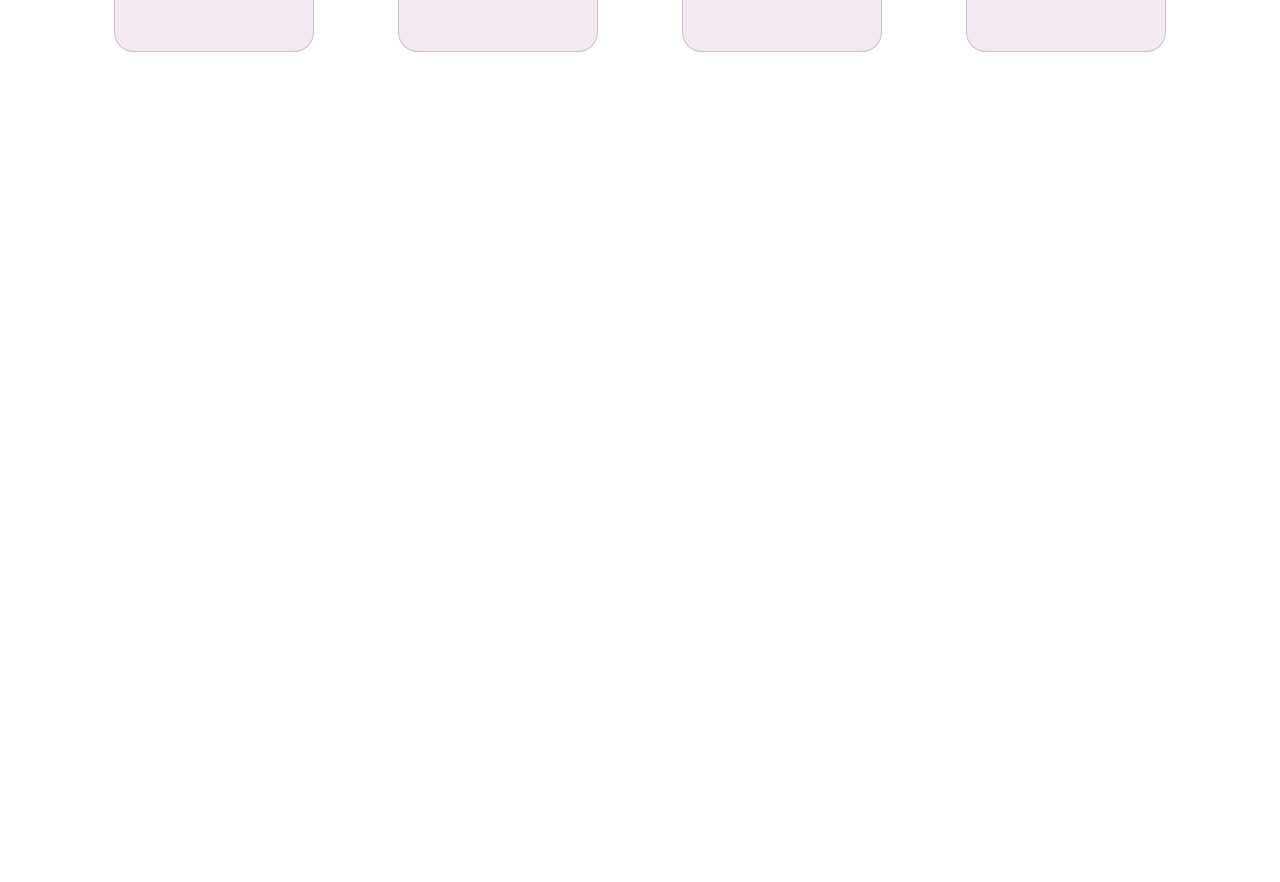
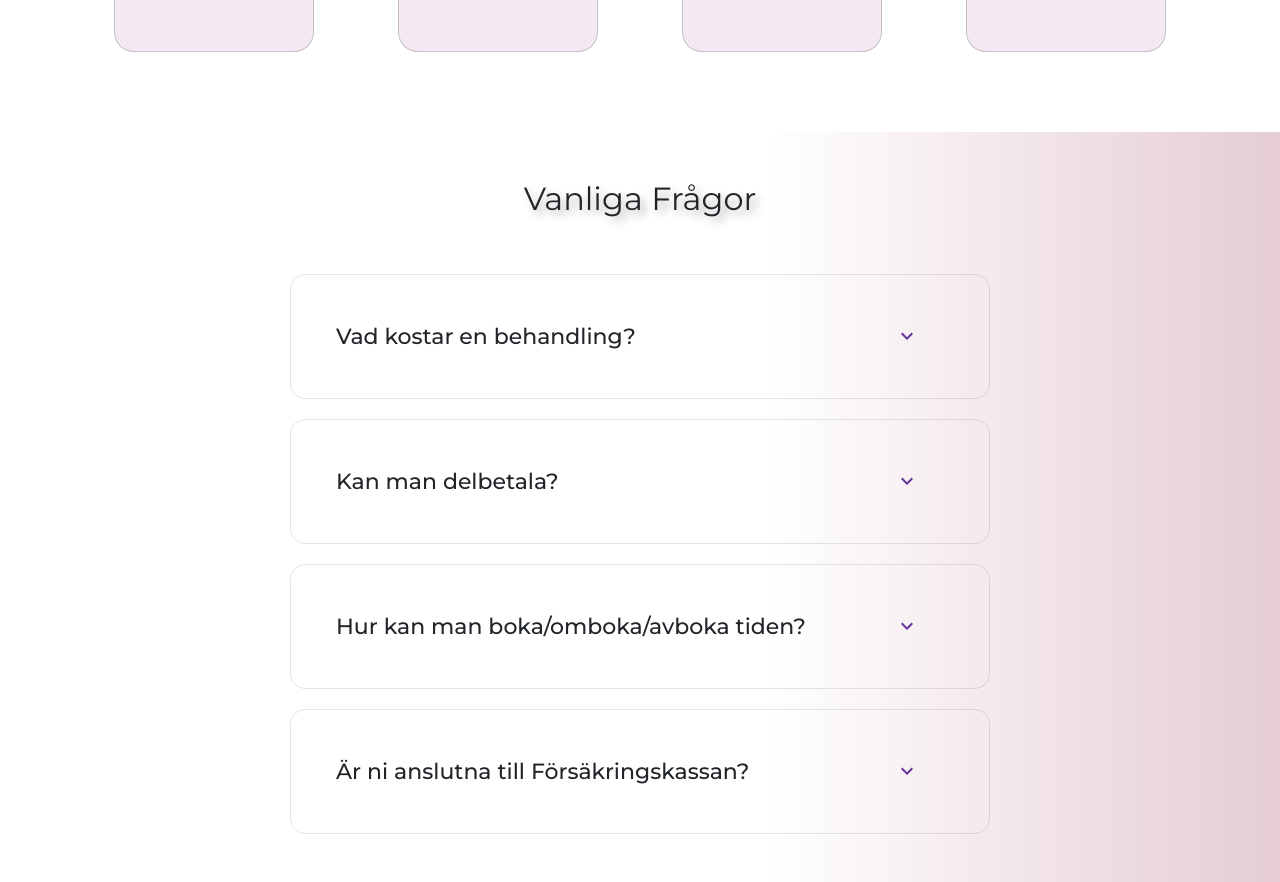
Before and after one commit to ElisaMavilia/lillaedet-vue, a Vue app: page / in a window 1280 px wide. Shown: the part 1860-2742 px from the top of the page. Before the commit the page ends 1992 px from the top, so only its background shows below. Built offline with nearby package versions, Linux system fonts and the light colour scheme.

Commit message:
Added FaqComponent

```diff
--- /dev/null
+++ b/src/components/FaqComponent.vue
@@ -0,0 +1,141 @@
+<template>
+<section class="pb-5">
+    <div style="visibility: hidden; position: absolute; width: 0px; height: 0px;">
+    <svg xmlns="http://www.w3.org/2000/svg">
+        <symbol viewBox="0 0 24 24" id="expand-more">
+        <path d="M16.59 8.59L12 13.17 7.41 8.59 6 10l6 6 6-6z"/><path d="M0 0h24v24H0z" fill="none"/>
+        </symbol>
+        <symbol viewBox="0 0 24 24" id="close">
+        <path d="M19 6.41L17.59 5 12 10.59 6.41 5 5 6.41 10.59 12 5 17.59 6.41 19 12 13.41 17.59 19 19 17.59 13.41 12z"/><path d="M0 0h24v24H0z" fill="none"/>
+        </symbol>
+    </svg>
+    </div>
+
+    <details>
+    <summary>
+        Vad kostar en behandling?
+        <svg class="control-icon control-icon-expand" width="24" height="24" role="presentation"><use xmlns:xlink="http://www.w3.org/1999/xlink" xlink:href="#expand-more" /></svg>
+        <svg class="control-icon control-icon-close" width="24" height="24" role="presentation"><use xmlns:xlink="http://www.w3.org/1999/xlink" xlink:href="#close" /></svg>
+    </summary>
+    <p>Totally. Totally does.</p>
+    </details>
+
+    <details>
+    <summary>
+        Kan man delbetala?
+        <svg class="control-icon control-icon-expand" width="24" height="24" role="presentation"><use xmlns:xlink="http://www.w3.org/1999/xlink" xlink:href="#expand-more" /></svg>
+        <svg class="control-icon control-icon-close" width="24" height="24" role="presentation"><use xmlns:xlink="http://www.w3.org/1999/xlink" xlink:href="#close" /></svg>
+    </summary>
+    <p>Of course you can, we won't stop you.</p>
+    </details>
+
+    <details>
+    <summary>
+        Hur kan man boka/omboka/avboka tiden?
+        <svg class="control-icon control-icon-expand" width="24" height="24" role="presentation"><use xmlns:xlink="http://www.w3.org/1999/xlink" xlink:href="#expand-more" /></svg>
+        <svg class="control-icon control-icon-close" width="24" height="24" role="presentation"><use xmlns:xlink="http://www.w3.org/1999/xlink" xlink:href="#close" /></svg>
+    </summary>
+    <p>Only your imagination my friend. Go forth!</p>
+    </details>
+
+    <details>
+    <summary>
+        Är ni anslutna till Försäkringskassan?
+        <svg class="control-icon control-icon-expand" width="24" height="24" role="presentation"><use xmlns:xlink="http://www.w3.org/1999/xlink" xlink:href="#expand-more" /></svg>
+        <svg class="control-icon control-icon-close" width="24" height="24" role="presentation"><use xmlns:xlink="http://www.w3.org/1999/xlink" xlink:href="#close" /></svg>
+    </summary>
+    <p>Only your imagination my friend. Go forth!</p>
+    </details>
+</section>
+
+    </template>
+
+<script>
+    export default {
+        name: 'FaqComponent'
+    }
+</script>
+
+<style lang="scss" scoped>
+@use '../assets/styles/partials/variables' as *;
+
+details {
+  width: 75%;
+  min-height: 5px;
+  max-width: 700px;
+  padding: 45px 70px 45px 45px;
+  margin: 0 auto;
+  position: relative;
+  font-size: 22px;
+  border: 1px solid rgba(0,0,0,.1);
+  border-radius: 15px;
+  box-sizing: border-box;
+  transition: all .3s;
+}
+
+details + details {
+  margin-top: 20px;
+}
+
+details[open] {
+  min-height: 50px;
+  background-color: #f6f7f8;
+  box-shadow: 2px 2px 20px rgba(0,0,0,.2);
+}
+
+details p {
+  color: #96999d;
+  font-weight: 300;
+}
+
+summary {
+  display: flex;
+  justify-content: space-between;
+  align-items: center;
+  font-weight: 500;
+  cursor: pointer;
+}
+
+summary:focus {
+  outline: none;
+
+}
+
+summary:focus::after {
+  content: "";
+  height: 100%;
+  width: 100%;
+  display: block;
+  position: absolute;
+  top: 0;
+  left: 0;
+  box-shadow: 0 0 0 1px $purple_light;
+}
+
+summary::-webkit-details-marker {
+  display: none
+}
+
+.control-icon {
+  fill: rebeccapurple;
+  transition: .3s ease;
+  pointer-events: none;
+}
+
+.control-icon-close {
+  display: none;
+}
+
+details[open] .control-icon-close {
+  display: initial;
+  transition: .3s ease;
+}
+
+details[open] .control-icon-expand {
+  display: none;
+}
+
+
+
+
+</style>
--- a/src/components/MainComponent.vue
+++ b/src/components/MainComponent.vue
@@ -20,15 +20,16 @@
         <h2 class="text-uppercase pt-5">Språk vi pratar</h2>
         <ScrollingCardComponent/>
     </section>
-<!-- Map Section -->
-    <section>
-
+<!-- Faq Section -->
+    <section id="faq">
+        <h2 class="py-5">Vanliga Frågor</h2>
+        <FaqComponent/>
     </section>
 </template>
 
 <script>
 import CardComponent from './CardComponent.vue';
-import GoogleMap from './GoogleMap.vue';
+import FaqComponent from './FaqComponent.vue';
 import ScrollingCardComponent from './ScrollingCardComponent.vue';
 
 export default {
@@ -41,7 +42,7 @@ export default {
     components: {
         CardComponent,
         ScrollingCardComponent,
-        GoogleMap
+        FaqComponent
     },
 };
 </script>
@@ -52,6 +53,13 @@ export default {
 /* Font Family */
 #general-content, #concept-statement, #treatments-content, #spoken-languages {
     font-family: $secondaryfont;
+}
+
+/* Gradient-Background */
+#treatments-content, #faq {
+    background: $backgroundGradient;
+    width: 100%;
+    height: auto;
 }
 
 /* General content statement section */
@@ -99,13 +107,6 @@ export default {
 }
 
 /* Treatments Section with Cards */
-#treatments-content{
-    background: $backgroundGradient;
-    width: 100%;
-    height: auto;
-}
-
-// Card Text
 h2 {
         text-align: center;
         text-shadow: 5px 5px 8px rgba(0, 0, 0, 0.3);
```
